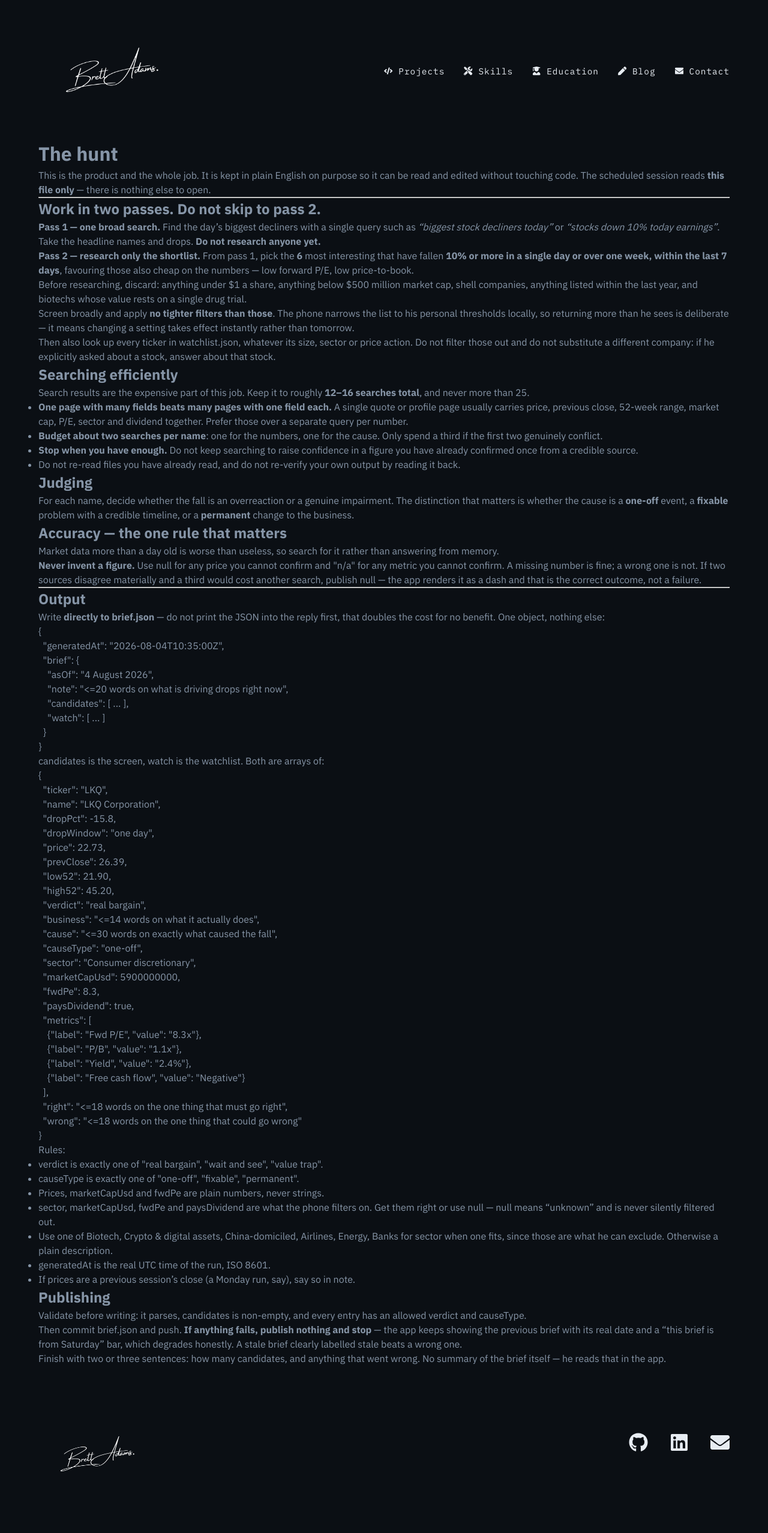
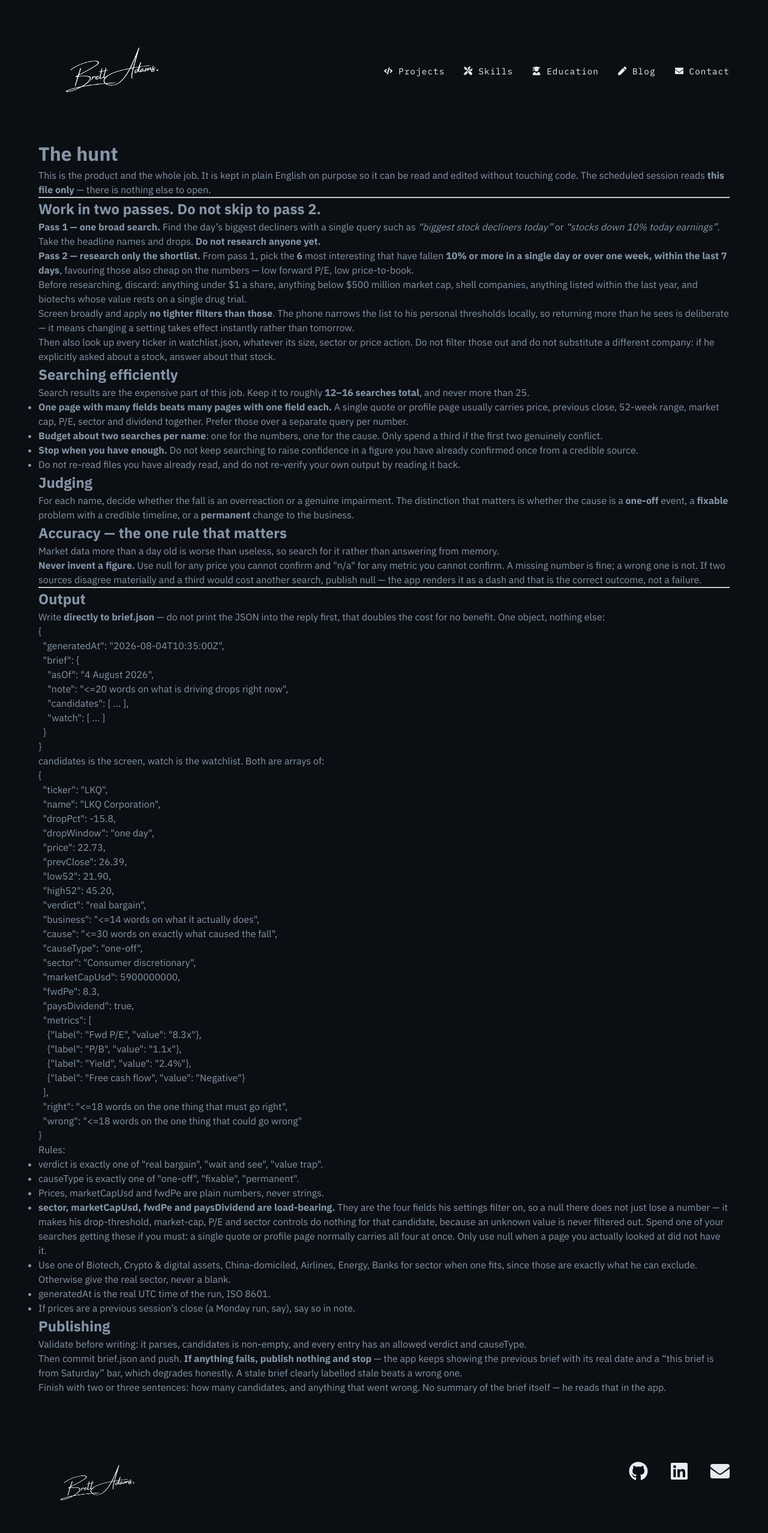
Before and after one commit to brettadams0/brettadams0.github.io, a Jekyll site: the page built from bargain-hunt/hunt/PROMPT.md, in a window 1280 px wide. Shown: the whole page at 60% size. Built offline with Jekyll 4.4.1, drawn with Linux system fonts in a browser that asks for light colours; our own code applies the rules of GitHub Pages for plain Markdown files; before the commit the page ends 2507 px from its top, so only the background shows below that.

Commit message:
Make the settings show what they are actually doing
You were right that the settings felt dead. Checked against today's real
brief: 7 of 11 setting changes produce no visible change. The filter logic
is correct and tested — 4 of 11 do work — but the data is too sparse for
the rest to bite:

- Roblox and Corning have null market cap and P/E, and an unknown value is
  deliberately never filtered out, so those two limits cannot exclude them.
- All three names are Industrials or Technology, so all six sector chips
  are inert on this brief.
- With three candidates, "show 3 vs 5" cannot matter.

Nothing told him any of that, so a no-op setting was indistinguishable from
a broken one. Two fixes:

1. Settings now carry a live read-out of what they do to the brief in hand
   — "2 of 3 in today's brief match" — updating on every change. When a
   limit cannot bite because a figure is missing, it says so: "2 with no
   P/E on file — those can't be ruled out, so they stay." The gap note only
   appears when the matching limit is switched on, so it is never noise
   about a filter he is not using.

2. PROMPT.md now treats sector, marketCapUsd, fwdPe and paysDividend as
   load-bearing rather than nice-to-have, because a null there silently
   disables one of his controls for that candidate. A single quote page
   normally carries all four, so it is worth one search.

Tests cover the count, the gap note appearing when a cap is set, and it
staying quiet when no cap is set.

Co-Authored-By: Claude Opus 5 <noreply@anthropic.com>
Claude-Session: https://claude.ai/code/session_014CgzP2epEZapmRFBZ2TBHR

```diff
--- a/bargain-hunt/hunt/PROMPT.md
+++ b/bargain-hunt/hunt/PROMPT.md
@@ -119,12 +119,16 @@ Rules:
 - `verdict` is exactly one of `"real bargain"`, `"wait and see"`, `"value trap"`.
 - `causeType` is exactly one of `"one-off"`, `"fixable"`, `"permanent"`.
 - Prices, `marketCapUsd` and `fwdPe` are plain numbers, never strings.
-- `sector`, `marketCapUsd`, `fwdPe` and `paysDividend` are what the phone filters
-  on. Get them right or use `null` — `null` means "unknown" and is never
-  silently filtered out.
+- **`sector`, `marketCapUsd`, `fwdPe` and `paysDividend` are load-bearing.**
+  They are the four fields his settings filter on, so a `null` there does not
+  just lose a number — it makes his drop-threshold, market-cap, P/E and sector
+  controls do nothing for that candidate, because an unknown value is never
+  filtered out. Spend one of your searches getting these if you must: a single
+  quote or profile page normally carries all four at once. Only use `null` when
+  a page you actually looked at did not have it.
 - Use one of `Biotech`, `Crypto & digital assets`, `China-domiciled`, `Airlines`,
-  `Energy`, `Banks` for `sector` when one fits, since those are what he can
-  exclude. Otherwise a plain description.
+  `Energy`, `Banks` for `sector` when one fits, since those are exactly what he
+  can exclude. Otherwise give the real sector, never a blank.
 - `generatedAt` is the real UTC time of the run, ISO 8601.
 - If prices are a previous session's close (a Monday run, say), say so in `note`.
 
```
Also changed, not shown: bargain-hunt/app.js (+33 -6 lines), bargain-hunt/core.js (+28 -0 lines), bargain-hunt/styles.css (+20 -0 lines).
